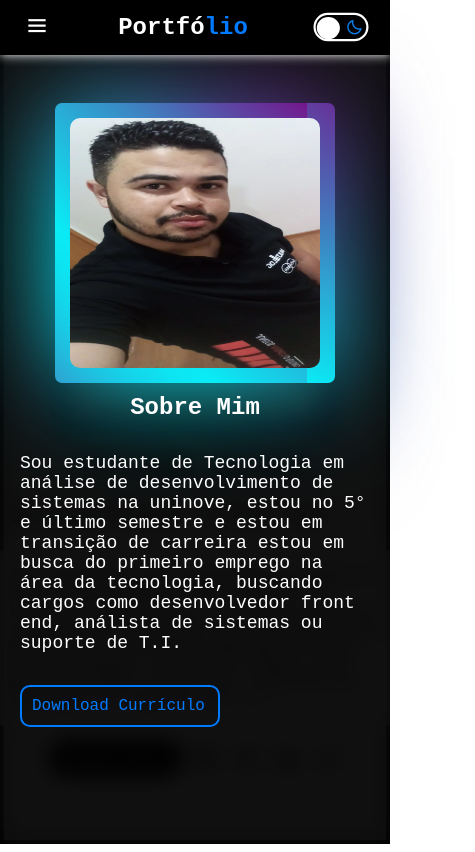
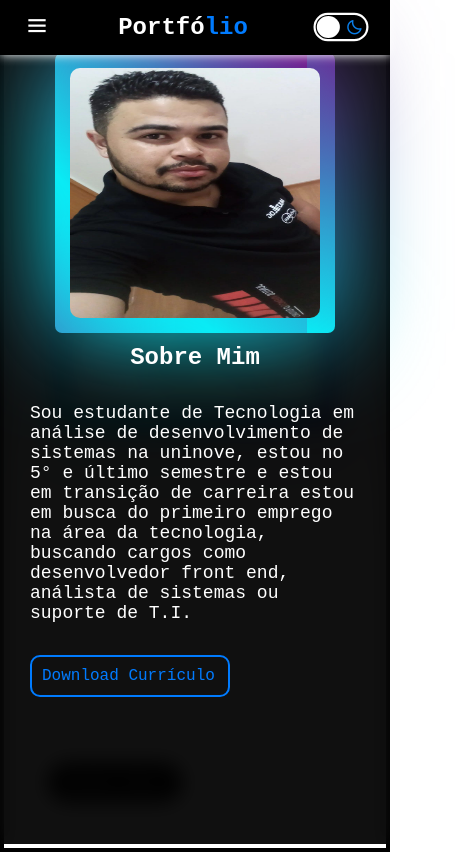
Before and after one commit to Felipe-Alvess/testeportfolio.com, a plain HTML site: page index.html in a window 390 px wide. Both pictures are taken after a click on the link "Saiba Mais". Shown: the whole page, 475 px wide, since content can reach past the window. Drawn offline with nearby package versions, Linux system fonts and the light colour scheme.

Commit message:
Add files via upload

```diff
--- a/style.css
+++ b/style.css
@@ -839,21 +839,17 @@ animation:spinz 1s linear infinite;
         text-align: center;
         align-items: center;
         border: 4px solid;
-        padding: 23.6rem 0;
+        padding: 23.6rem 1rem;
         margin-top: 1rem;
-        margin: 0 auto;
+        overflow: hidden;
+    }
+
+
+    header{
+        width: 100%;
 
     }
 
-    header{
-        width: 100%;
-        margin: 0 auto;
-    }
-.ball{
-
-    margin-top: 1px;
-
-}
 
     .subTitulo{
         display: flex;
@@ -862,6 +858,7 @@ animation:spinz 1s linear infinite;
         border-radius: 10px;
         padding-top: 8rem;
         padding-bottom: 1rem;
+        color: #fff;
     }
 
     .subTitulo h1{
@@ -870,18 +867,19 @@ animation:spinz 1s linear infinite;
 
     .subTitulo p {
         background-color: #ffffffaf;
-        width: 400px;
+        width: 330px;
         padding: 1rem;
         border-radius: 10px;
     }
 
     #typingText{
         background: transparent;
-        font-size: 23px;
+        font-size: 19px;
 
     }
     .typingText{
         margin-top: 1rem;
+
 
     }
 
@@ -950,12 +948,14 @@ padding: 25rem 0;
 }
 
 .aboutMe p {
-    width: 350px;
+    width: 330px;
     padding-top: 1rem;
     margin-bottom: 1rem;
     font-size: 18px;
+}
 
-
+.aboutMe a {
+   margin-bottom: 5rem;
 }
 
 .aboutMobile {
```
